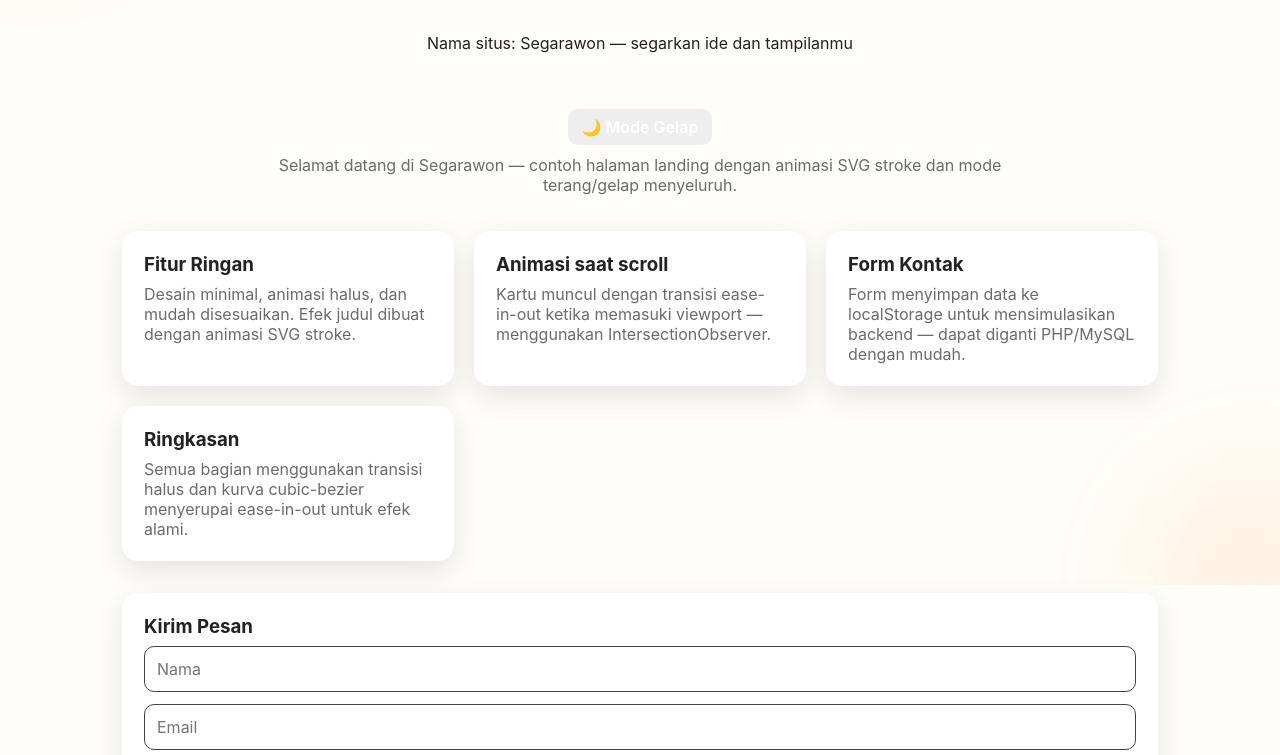
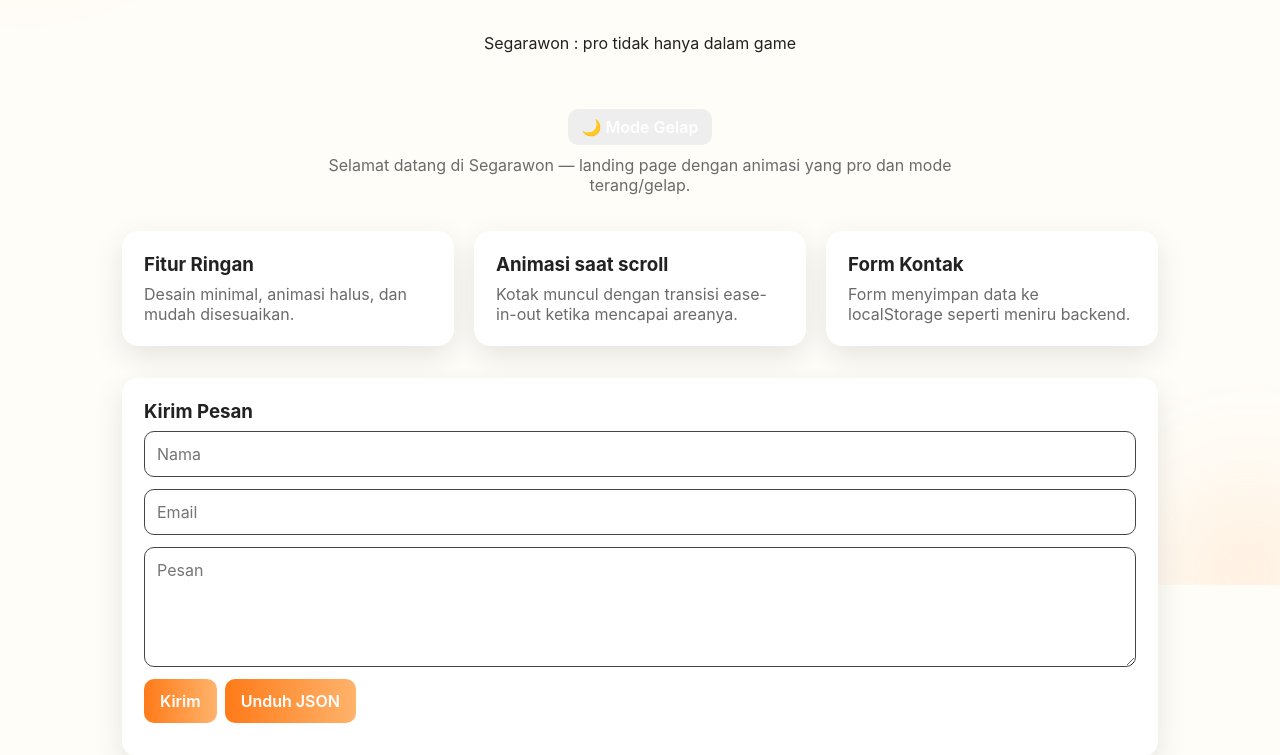
Before and after one commit to segarawron/y, a plain HTML site: page index.html in a window 1280 px wide. Shown: the part 215-970 px from the top of the page. Drawn offline with Linux system fonts and the light colour scheme.

Commit message:
Update index.html

```diff
--- a/index.html
+++ b/index.html
@@ -85,31 +85,26 @@
       <svg viewBox="0 0 1000 150">
         <text x="50%" y="50%" dy=".35em" text-anchor="middle">Segarawon</text>
       </svg>
-      <p class="muted">Nama situs: Segarawon — segarkan ide dan tampilanmu</p>
+      <p class="muted">Segarawon : pro tidak hanya dalam game</p>
       <button class="mode-toggle" id="toggleMode">🌙 Mode Gelap</button>
     </header>
 
-    <p class="lead">Selamat datang di Segarawon — contoh halaman landing dengan animasi SVG stroke dan mode terang/gelap menyeluruh.</p>
+    <p class="lead">Selamat datang di Segarawon — landing page dengan animasi yang pro dan mode terang/gelap.</p>
 
     <section class="grid">
       <article class="card reveal">
         <h3>Fitur Ringan</h3>
-        <p>Desain minimal, animasi halus, dan mudah disesuaikan. Efek judul dibuat dengan animasi SVG stroke.</p>
+        <p>Desain minimal, animasi halus, dan mudah disesuaikan.</p>
       </article>
 
       <article class="card reveal">
         <h3>Animasi saat scroll</h3>
-        <p>Kartu muncul dengan transisi ease-in-out ketika memasuki viewport — menggunakan IntersectionObserver.</p>
+        <p>Kotak muncul dengan transisi ease-in-out ketika mencapai areanya.</p>
       </article>
 
       <article class="card reveal">
         <h3>Form Kontak</h3>
-        <p>Form menyimpan data ke localStorage untuk mensimulasikan backend — dapat diganti PHP/MySQL dengan mudah.</p>
-      </article>
-
-      <article class="card reveal">
-        <h3>Ringkasan</h3>
-        <p>Semua bagian menggunakan transisi halus dan kurva cubic-bezier menyerupai ease-in-out untuk efek alami.</p>
+        <p>Form menyimpan data ke localStorage seperti meniru backend.</p>
       </article>
     </section>
 
@@ -121,13 +116,13 @@
         <textarea required name="message" placeholder="Pesan"></textarea>
         <div style="display:flex;gap:8px">
           <button type="submit">Kirim</button>
-          <button type="button" id="export">Export JSON</button>
+          <button type="button" id="export">Unduh JSON</button>
         </div>
         <p id="status" class="muted" aria-live="polite"></p>
       </form>
     </section>
 
-    <footer>© Segarawon — dibuat dengan ❤️</footer>
+    <footer>© Segarawon — dibuat oleh orang pro</footer>
   </main>
 
   <script>
```
